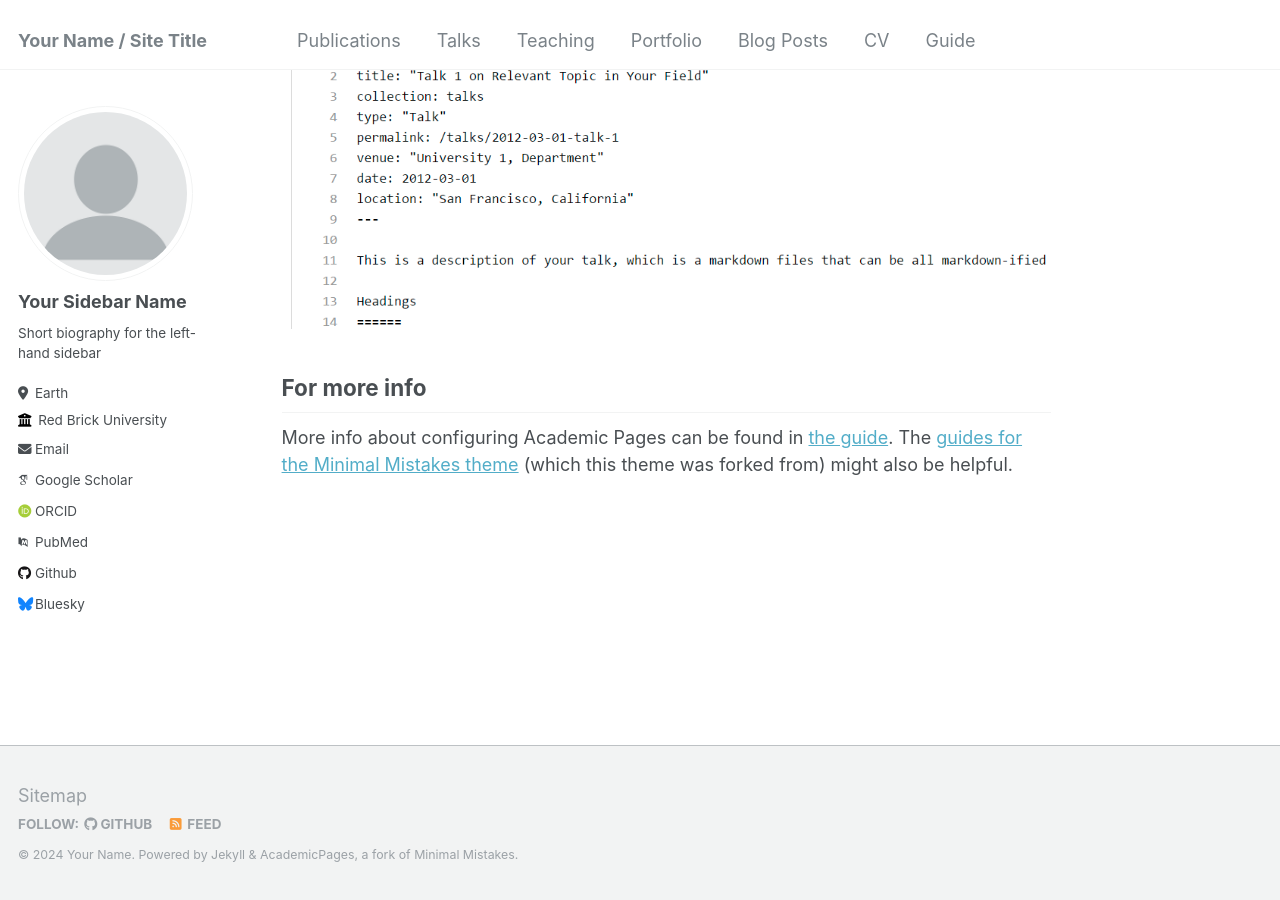
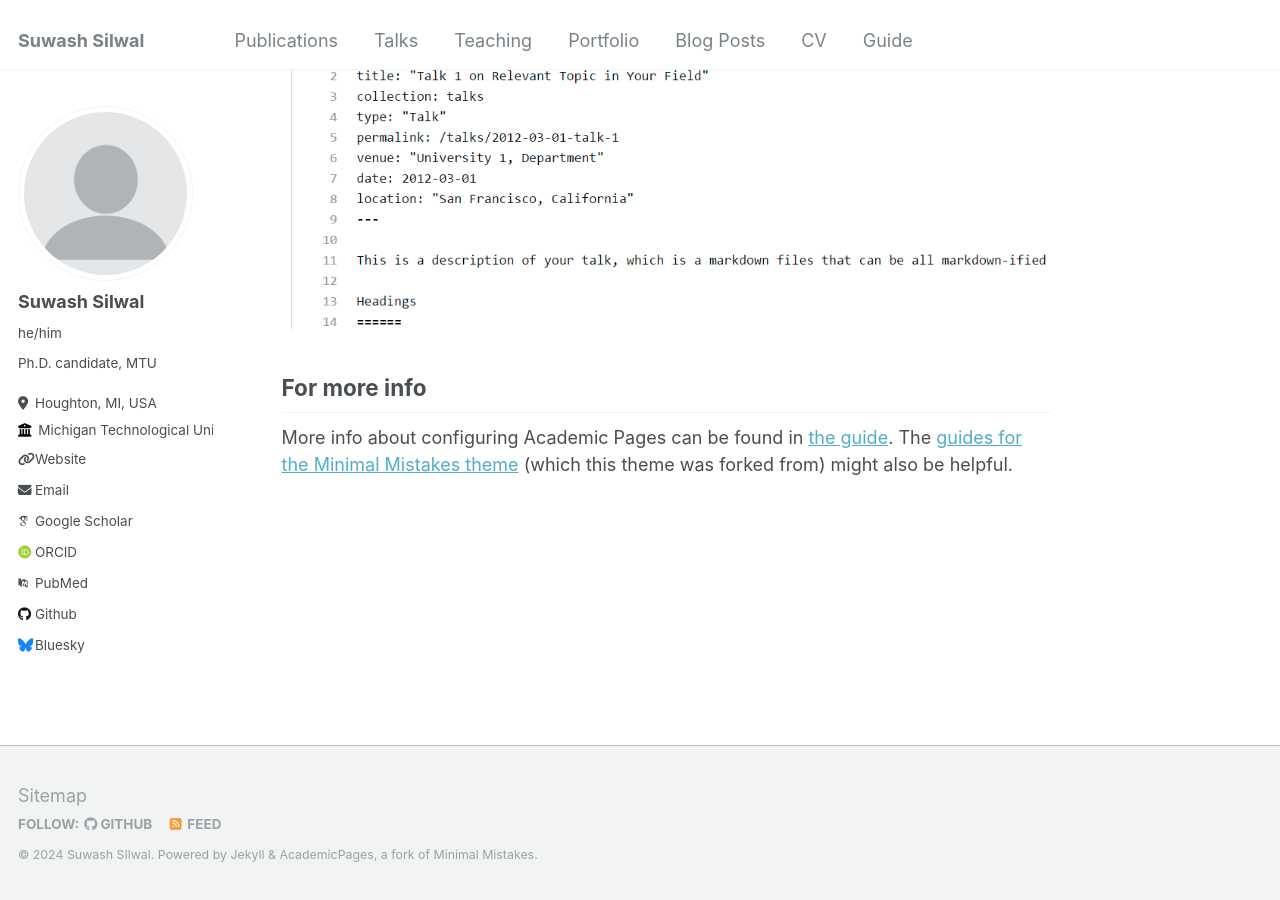
Before and after one commit to ssilwal050/ssilwal050.github.io, a Jekyll site: the page built from _pages/about.md, in a window 1280 px wide and 900 px high, scrolled down 2660 px. Built offline with Jekyll 4.4.1, drawn with Linux system fonts in a browser that asks for light colours; some web fonts are replaced.

Commit message:
update 1

```diff
--- a/_config.yml
+++ b/_config.yml
@@ -8,9 +8,9 @@
 
 # Basic Site Settings
 locale                   : "en-US"
-title                    : "Your Name / Site Title"
+title                    : "Suwash Silwal"
 title_separator          : "-"
-name                     : &name "Your Name"
+name                     : &name "Suwash SIlwal"
 description              : &description "personal description"
 url                      : https://academicpages.github.io # the base hostname & protocol for your site e.g. "https://mmistakes.github.io"
 baseurl                  : "" # the subpath of your site, e.g. "/blog"
@@ -22,13 +22,13 @@ repository               : "academicpages/academicpages.github.io"
 author:
   # Biographic information
   avatar           : "profile.png"
-  name             : "Your Sidebar Name"
-  pronouns         : # example: "she/her"
-  bio              : "Short biography for the left-hand sidebar"
-  location         : "Earth"
-  employer         : "Red Brick University"
-  uri              : # URL
-  email            : "none@example.org"
+  name             : "Suwash Silwal"
+  pronouns         : "he/him"
+  bio              : "Ph.D. candidate, MTU"
+  location         : "Houghton, MI, USA"
+  employer         : "Michigan Technological University"
+  uri              : "www.ssilwal050.github.io"
+  email            : "suwashs@mtu.edu"
 
   # Academic websites
   arxiv            : # URL - Update with the correct link to your profile
@@ -43,7 +43,7 @@ author:
   bitbucket        : # Username - Update with your username on the site
   codepen          : # Username
   dribbble         : # Username
-  github           : "academicpages"
+  github           : "ssilwal050"
   kaggle           : # Username
   stackoverflow    : # User number or user number and name (i.e., use "1" or "1/jeff-atwood")
 
```
